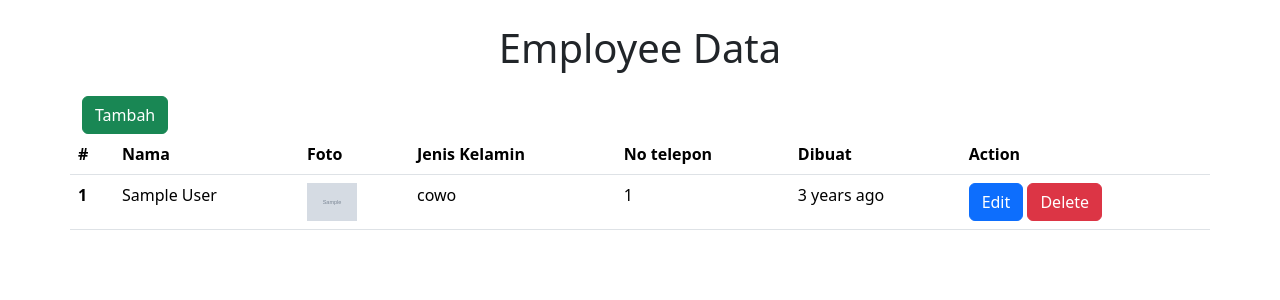
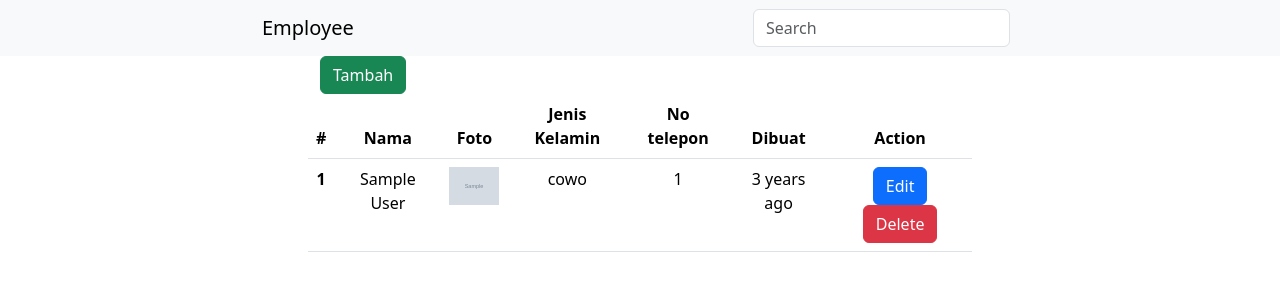
Before and after one commit to ReihanFatilla/laravel-crud, a Laravel app: page /employee in a window 1280 px wide. Shown: the top 300 px of the page. Run offline with Laravel 8, Linux system fonts and the light colour scheme; tables that the repository leaves empty hold one stand-in row (Sample ...).

Commit message:
feat: added search

```diff
--- a/app/Http/Controllers/EmployeeController.php
+++ b/app/Http/Controllers/EmployeeController.php
@@ -8,8 +8,14 @@ use Illuminate\Http\Request;
 class EmployeeController extends Controller
 {
 
-    public function index(){
-        $data = Employee::all();
+    public function index(Request $request){
+
+        if($request->has('q')){
+            $data = Employee::where('nama','like', '%'.$request->q.'%')->paginate();
+        } else {
+            $data = Employee::all();
+        }
+
         return view('home/home', compact('data'));
     }
 
--- a/resources/views/home/home.blade.php
+++ b/resources/views/home/home.blade.php
@@ -6,11 +6,24 @@
   <meta name="viewport" content="width=device-width, initial-scale=1">
   <title>Crud Employee</title>
   <link href="https://cdn.jsdelivr.net/npm/bootstrap@5.3.0-alpha1/dist/css/bootstrap.min.css" rel="stylesheet" integrity="sha384-GLhlTQ8iRABdZLl6O3oVMWSktQOp6b7In1Zl3/Jr59b6EGGoI1aFkw7cmDA6j6gD" crossorigin="anonymous">
+  <style>
+    .horizontal-spacer{
+      padding-left: 250px;
+      padding-right: 250px;
+    }
+  </style>
 </head>
 
 <body>
-  <h1 class="text-center my-4">Employee Data</h1>
-  <div class="container">
+<nav class="navbar bg-body-tertiary horizontal-spacer">
+  <div class="container-fluid">
+    <a class="navbar-brand">Employee</a>
+    <form class="d-flex" action="employee" method="GET" role="search">
+      <input class="form-control me-2" name="q"  type="search" placeholder="Search" aria-label="Search">
+    </form>
+  </div>
+</nav>
+  <div class="container horizontal-spacer">
     <a href="/employee/insert" type="button" class="btn btn-success">Tambah</a>
     <div class="row">
       @if($message = Session::get('success'))
```
Also changed, not shown: other parts of resources/views/home/home.blade.php (+2 -1 lines).
